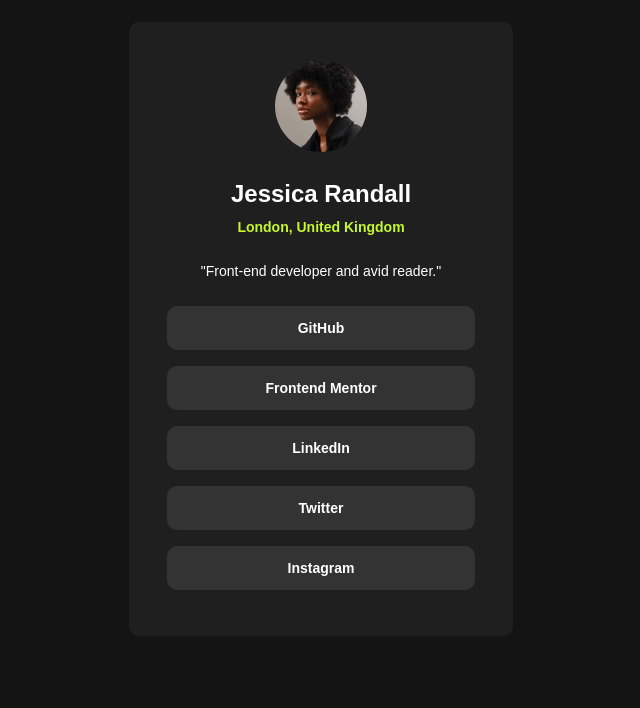
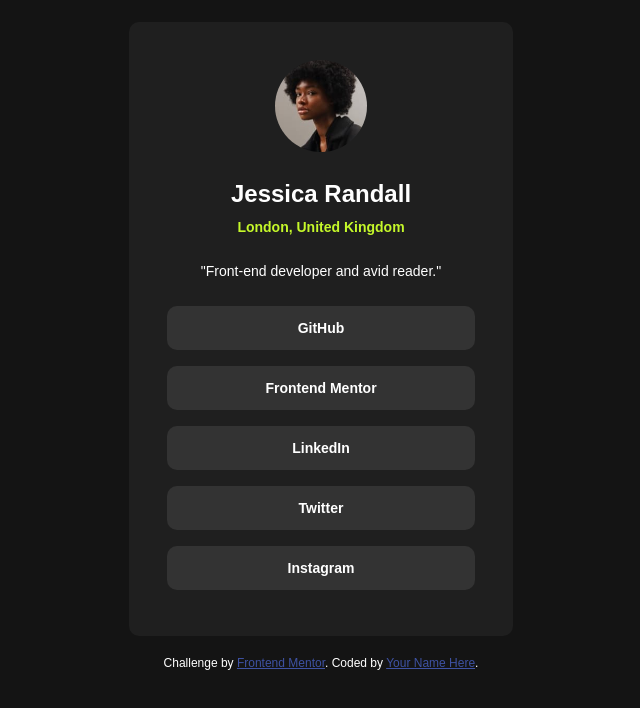
Before and after one commit to hilla10/social-links-profile--web, a plain HTML site: page index.html in a window 1280 px wide. Shown: the part 150-858 px from the top of the page, without its empty margins (359-999 px from the left). Drawn offline with Linux system fonts and the light colour scheme.

Commit message:
social-links-profile

```diff
--- a/css/style.css
+++ b/css/style.css
@@ -109,3 +109,19 @@ h2 {
         padding-top: 22px;
     }
 }
+
+ .attribution {
+     font-size: 12px;
+     text-align: center;
+     margin-top: 20px;
+ }
+
+ .attribution a {
+     color: hsl(228, 45%, 44%);
+     transition: 300ms;
+ }
+
+ .attribution a:hover {
+     color: var(--green);
+     text-decoration: none;
+ }
--- a/index.html
+++ b/index.html
@@ -14,16 +14,7 @@
   <link rel="stylesheet" href="css/style.css">
   <title>Frontend Mentor | Social links profile</title>
 
-  <style>
-    .attribution {
-      font-size: 11px;
-      text-align: center;
-    }
 
-    .attribution a {
-      color: hsl(228, 45%, 44%);
-    }
-  </style>
 </head>
 
 <body>
@@ -45,10 +36,10 @@
   </div>
 
 
-  <!-- <div class="attribution">
+  <div class="attribution">
     Challenge by <a href="https://www.frontendmentor.io?ref=challenge" target="_blank">Frontend Mentor</a>.
     Coded by <a href="#">Your Name Here</a>.
-  </div> -->
+  </div>
 </body>
 
 </html>
```
